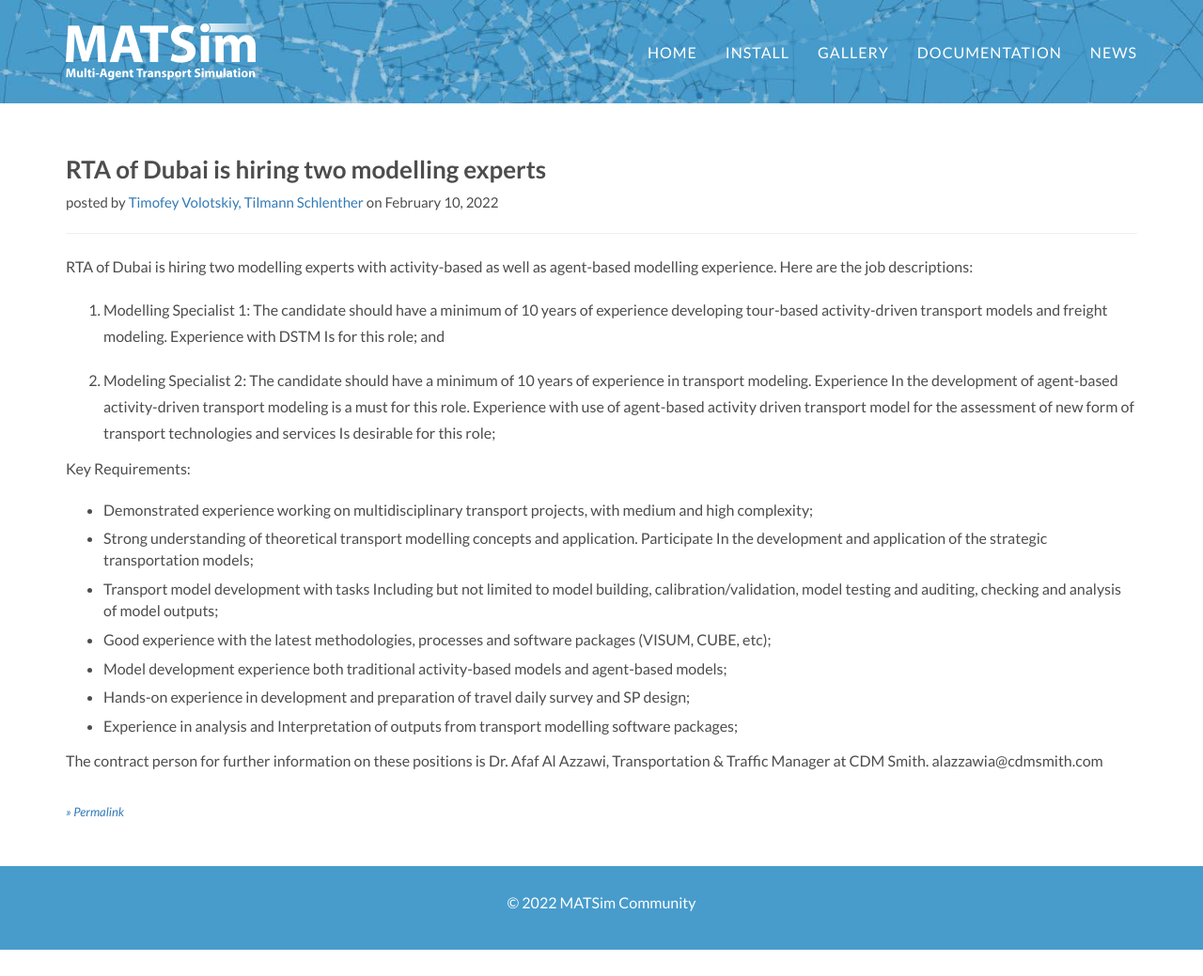
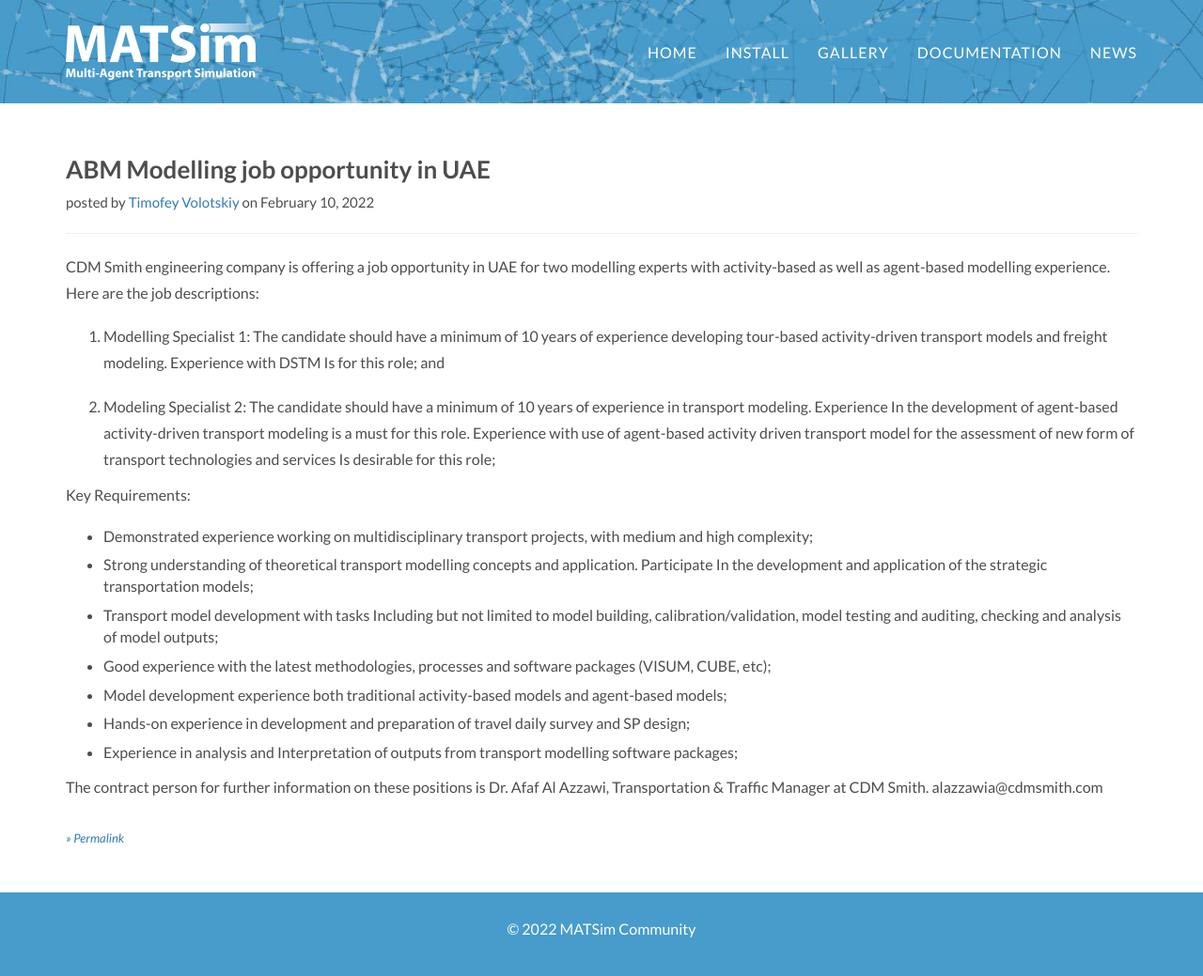
Before and after one commit to matsim-org/jekyll-website, a Jekyll site: the page built from _posts/2022-02-10-news-item.md, in a window 1280 px wide and 1039 px high. Shown: the whole window at 94% size. Built offline with Jekyll 4.4.1, drawn with Linux system fonts in a browser that asks for light colours; some web fonts are replaced.

Commit message:
update 2022-02-10-news-item.md

```diff
--- a/_posts/2022-02-10-news-item.md
+++ b/_posts/2022-02-10-news-item.md
@@ -1,11 +1,11 @@
 ---
 layout: post
-author: Timofey Volotskiy, Tilmann Schlenther
-title: "RTA of Dubai is hiring two modelling experts"
+author: Timofey Volotskiy
+title: "ABM Modelling job opportunity in UAE"
 summary: "RTA of Dubai is hiring two modelling experts with activity-based as well as agent-based modelling experience"
 ---
 
-RTA of Dubai is hiring two modelling experts with activity-based as well as agent-based modelling experience. Here are the job descriptions:
+CDM Smith engineering company is offering a job opportunity in UAE for two modelling experts with activity-based as well as agent-based modelling experience. Here are the job descriptions:
 
 1. Modelling Specialist 1: The candidate should have a minimum of 10 years of experience developing tour-based activity-driven transport models and freight modeling. Experience with DSTM Is for this role; and
 
```
